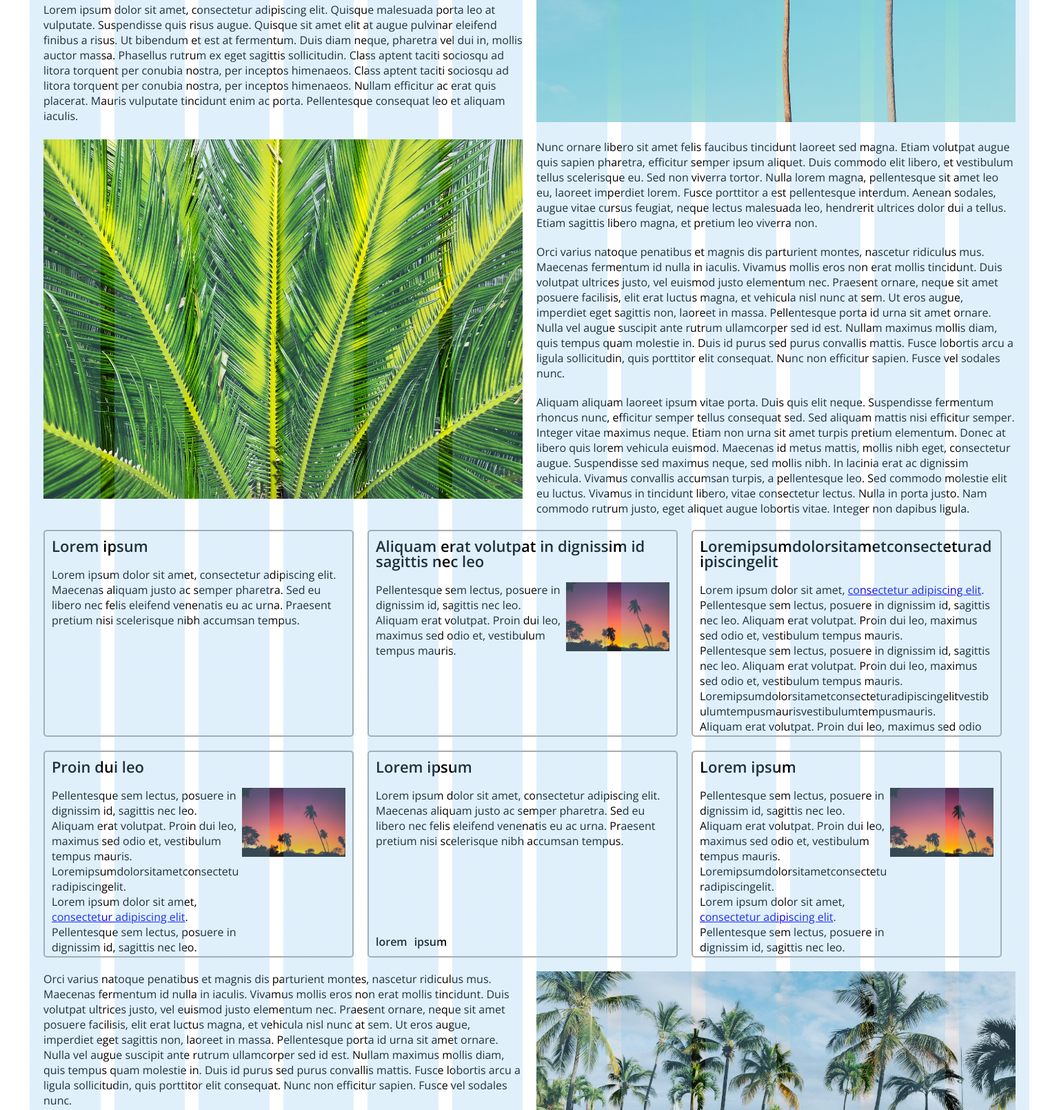
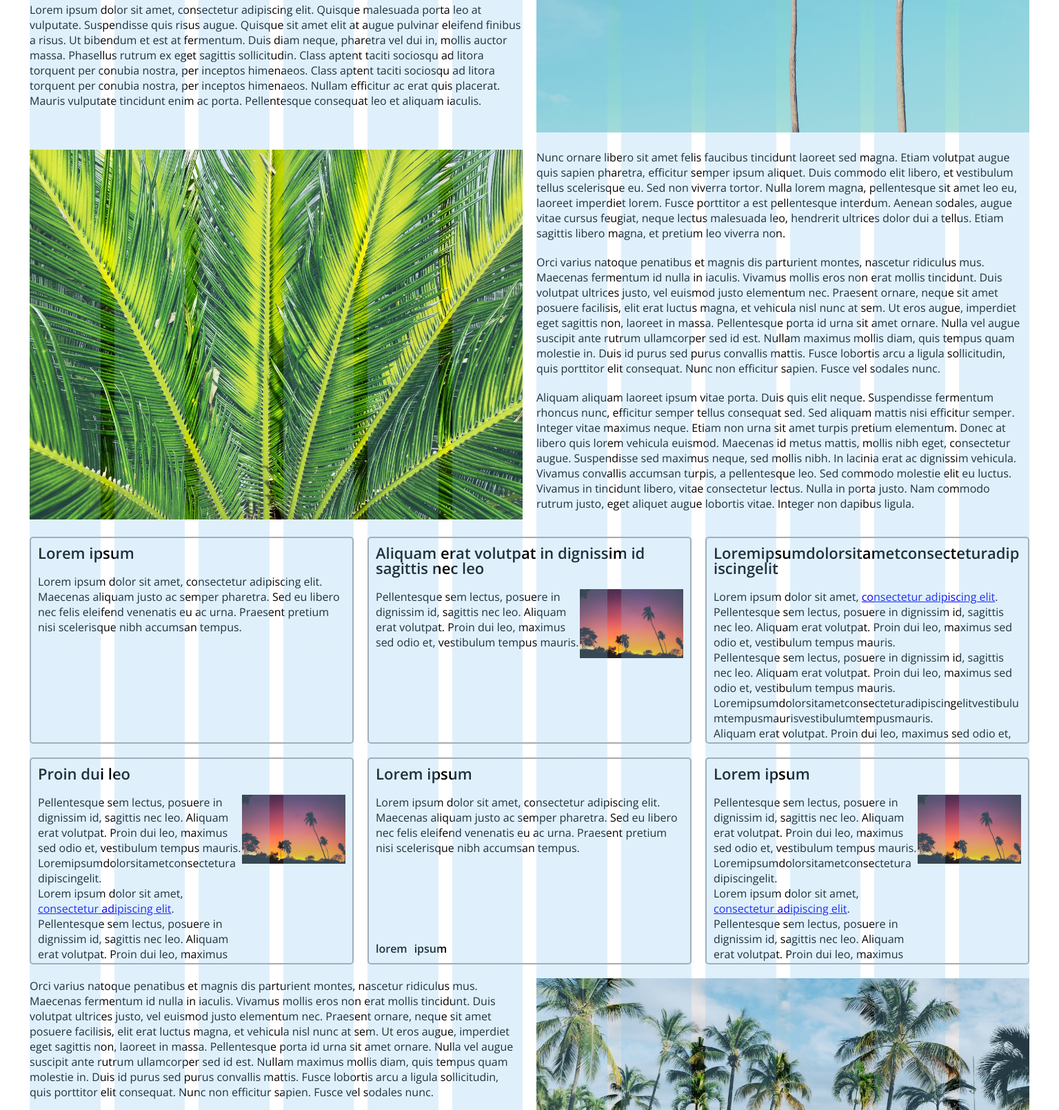
Before and after one commit to kjg16/verkefni-6, a plain HTML site: page index.html in a window 1536 px wide. Shown: the part 428-2037 px from the top of the page at 69% size. Drawn offline with nearby package versions, Linux system fonts and the light colour scheme.

Commit message:
lokið við útlit skv. lýsingu.

```diff
--- a/index.html
+++ b/index.html
@@ -29,7 +29,7 @@
         </div>
 
         <div class="grid__row reverse">
-          <div class="grid__col col-6 to-end">
+          <div class="grid__col col-6">
             <img class="image" src="palms2.jpg" alt="Jafnvel lorem-ipsum-legri pálmatré">
           </div>
           <div class="grid__col col-6">
--- a/styles.css
+++ b/styles.css
@@ -69,12 +69,7 @@ h1 {
   width: 25%;
 }
 
-/* TODO setja upp grid fyrir >= 1000px */
-
-/* TODO koma mynd fyrir á öðrum stað í < 1000px */
-
 /* grid fyrir cards */
-
 .card__row {
   display: flex;
   flex-direction: column;
@@ -91,7 +86,6 @@ h1 {
 .cards {
   display: flex;
   align-content: center;
-  margin-left: 20px;
 }
 
 .card {
@@ -155,19 +149,21 @@ h1 {
   flex-flow: column-reverse;
 }
 
-@media (min-width: 501px) {
+@media (min-width: 700px) {
 
 .card__row {
   flex-flow: row wrap;
-  align-items: stretch;
+  padding-right: 20px;
+  padding-left: 20px;
+}
+
+.card__col {
+  width: 50%;
 }
 
 .card {
   flex: 1;
 
-  width: 45vw;
-  min-width: 350px;
-  max-width: 470px;
   max-height: 300px;
 
   border: 2px solid #aaa;
@@ -176,13 +172,11 @@ h1 {
 
 .card__content {
   flex-direction: row;
-  flex: 1;
 }
-
 
 }
 
-@media (min-width: 1001px) {
+@media (min-width: 1000px) {
 
 .grid__row {
   flex-direction: row;
@@ -192,8 +186,22 @@ h1 {
   width: 50%;
 }
 
-.card {
-  width: 30vw;
-  max-width: 450px;}
+.card__col {
+  width: 33.333333%;
+}
 
 }
+
+@media (min-width: 1490px) {
+
+.card__row {
+  padding-right: 0;
+  padding-left: 0;
+}
+
+.grid {
+  margin-left: 0;
+  margin-right: 0;
+}
+
+}
```
Also changed, not shown: grid.css (indentation only).
